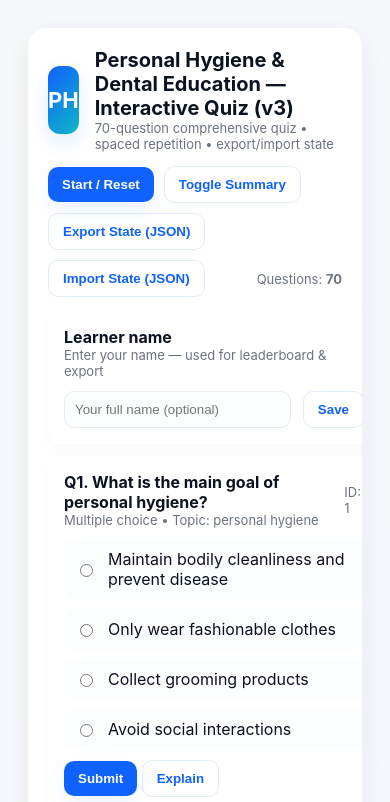
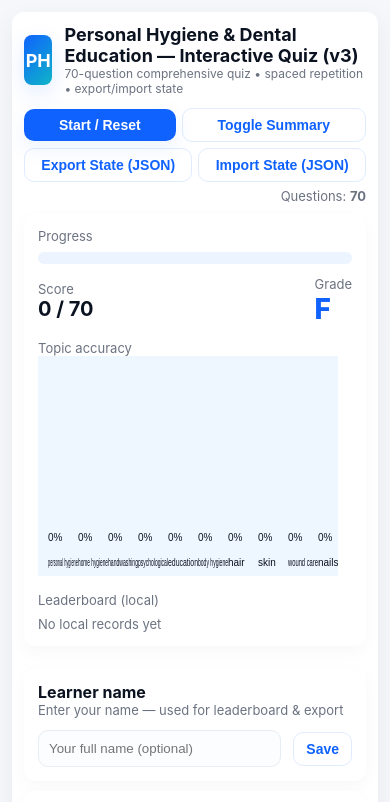
Before and after one commit to ffavouroludare/asake, a plain HTML site: page index.html in a window 390 px wide. Shown: the top 802 px of the page. Drawn offline with Linux system fonts and the light colour scheme.

Commit message:
Update index.html

```diff
--- a/index.html
+++ b/index.html
@@ -6,6 +6,9 @@
 <title>Personal Hygiene & Dental Education — Interactive Quiz v3</title>
 
 <style>
+  /* =======================================================
+ * Base Variables and Reset (Keep as is)
+ * ======================================================= */
 :root{
   --bg:#f5f7fb;
   --card:#ffffff;
@@ -51,12 +54,16 @@
 .controls{display:flex;gap:10px;margin:14px 0;align-items:center;flex-wrap:wrap}
 .btn{
   background:var(--accent);color:white;border:none;padding:10px 14px;border-radius:10px;cursor:pointer;font-weight:600;
-    box-shadow:0 8px 22px rgba(15,98,254,0.08)
+  box-shadow:0 8px 22px rgba(15,98,254,0.08);
+  transition: opacity 0.2s; /* Added for better tap feedback */
 }
 .btn.secondary{background:transparent;border:1px solid rgba(15,98,254,0.12);color:var(--accent);box-shadow:none}
 .muted{color:var(--muted);font-size:13px}
+
+/* =======================================================
+ * Layout (Desktop Default)
+ * ======================================================= */
 .layout{display:grid;grid-template-columns:1fr 360px;gap:18px}
-  @media (max-width:980px){.layout{grid-template-columns:1fr}}
 .card{background:var(--card);border-radius:12px;padding:var(--pad);box-shadow:0 6px 18px rgba(12,18,28,0.03);margin-bottom:12px}
 .q-title{font-weight:700}
 .meta{color:var(--muted);font-size:13px}
@@ -66,11 +73,15 @@
 label.option.correct{background:rgba(16,185,129,0.06);border-color:rgba(16,185,129,0.12)}
 label.option.incorrect{background:rgba(239,68,68,0.04);border-color:rgba(239,68,68,0.08)}
 input.fill{width:100%;padding:10px;border-radius:10px;border:1px solid #e6edf3;background:#fbfdff}
+
+/* Drag & Drop */
 .drag-row{display:flex;gap:12px;flex-wrap:wrap;margin-top:10px}
 .drag-item{min-width:140px;padding:10px;border-radius:10px;background:linear-gradient(180deg,#fff,#f8fbff);border:1px solid rgba(12,18,28,0.03);cursor:grab;text-align:center}
 .drop-zone{min-width:140px;min-height:44px;border-radius:10px;border:2px dashed rgba(15,98,254,0.12);display:flex;align-items:center;justify-content:center;background:#fbfdff}
 .drop-zone.correct{border-style:solid;border-color:var(--success);background:rgba(16,185,129,0.06)}
 .drop-zone.incorrect{border-style:solid;border-color:var(--danger);background:rgba(239,68,68,0.04)}
+
+/* Sidebar */
 .side{position:sticky;top:28px;height:fit-content}
 .progress{height:12px;background:#ecf4ff;border-radius:999px;overflow:hidden;margin-top:8px}
 .progress > i{display:block;height:100%;background:linear-gradient(90deg,var(--accent),var(--accent-2));width:0%;transition:width 700ms ease}
@@ -82,6 +93,109 @@
 .collapsible.open .content{max-height:1400px}
 #confettiCanvas{position:fixed;left:0;top:0;width:100%;height:100%;pointer-events:none;z-index:1000}
 /* import area */
+#importArea{display:flex;gap:8px;align-items:center}
+#importJson{width:100%;height:72px;padding:10px;border-radius:10px;border:1px solid #e6edf3}
+
+
+/* =======================================================
+ * MEDIA QUERY for Mobile & Tablet (Less than 980px)
+ * ======================================================= */
+@media (max-width: 980px) {
+  /* 1. Base Layout Stacking */
+  body {
+    padding: 12px; /* Reduce padding on body */
+  }
+  .wrap {
+    padding: 12px; /* Reduce padding on main container */
+    border-radius: 12px; /* Slightly smaller border radius */
+  }
+  .layout {
+    grid-template-columns: 1fr; /* Stack the main content and sidebar */
+    gap: 12px; /* Reduce vertical gap */
+  }
+  .card {
+    padding: 14px; /* Reduce card padding */
+    margin-bottom: 10px;
+  }
+  .hdr {
+    gap: 12px;
+  }
+  .logo {
+    width: 50px; /* Smaller logo */
+    height: 50px;
+    font-size: 18px;
+    border-radius: 8px;
+  }
+  .title h1 {
+    font-size: 18px; /* Smaller title */
+  }
+  .title p {
+    font-size: 12px; /* Smaller subtitle */
+  }
+
+  /* 2. Sidebar Management */
+  .side {
+    position: static; /* Remove sticky behavior */
+    order: -1; /* Place the sidebar above the main content on mobile */
+    margin-top: 0;
+  }
+  /* The JavaScript function toggleSidebar() must add/remove the .hidden class */
+  #sidebar.hidden {
+      display: none;
+  }
+
+  /* 3. Control Button Wrapping */
+  .controls {
+    gap: 6px; /* Tighter gap for buttons */
+    margin: 10px 0;
+  }
+  .controls > .muted {
+    margin-left: 0 !important; /* Remove auto margin on the question count */
+    width: 100%; /* Make it take up full width below buttons */
+    text-align: right;
+  }
+  .btn, .btn.secondary {
+    padding: 8px 12px; /* Slightly smaller buttons */
+    font-size: 14px;
+    flex-grow: 1; /* Allow buttons to grow to fill space */
+  }
+
+  /* 4. Drag & Drop Optimization */
+  .drag-row {
+    gap: 8px; /* Tighter spacing for draggable items */
+    justify-content: space-around; /* Spread items out */
+  }
+  .drop-zone, .drag-item {
+    min-width: unset; /* Allow items to be naturally sized */
+    flex-grow: 1; /* Allow them to fill the container */
+  }
+  /* Force a better layout for the drop zones */
+  #handCard > div:last-child,
+  #brushCard > div:last-child {
+    justify-content: space-between;
+  }
+
+  /* 5. Import Area Layout Fix */
+  #importArea {
+    flex-direction: column; /* Stack textarea and buttons vertically */
+    align-items: stretch;
+  }
+  #importArea > div {
+    display: flex;
+    gap: 8px;
+  }
+  #importJson {
+    width: 100%;
+    height: 90px;
+  }
+}
+
+/* Fallback for extremely narrow screens (e.g., iPhone 5/SE width) */
+@media (max-width: 350px) {
+  .btn, .btn.secondary {
+    flex-basis: 100%; /* Force buttons to stack on top of each other */
+  }
+}  /* import area */
   #importArea{display:flex;gap:8px;align-items:center}
   #importJson{width:100%;height:72px;padding:10px;border-radius:10px;border:1px solid #e6edf3}
 </style>
```
Lines whose indentation alone changed are shown as unchanged.
